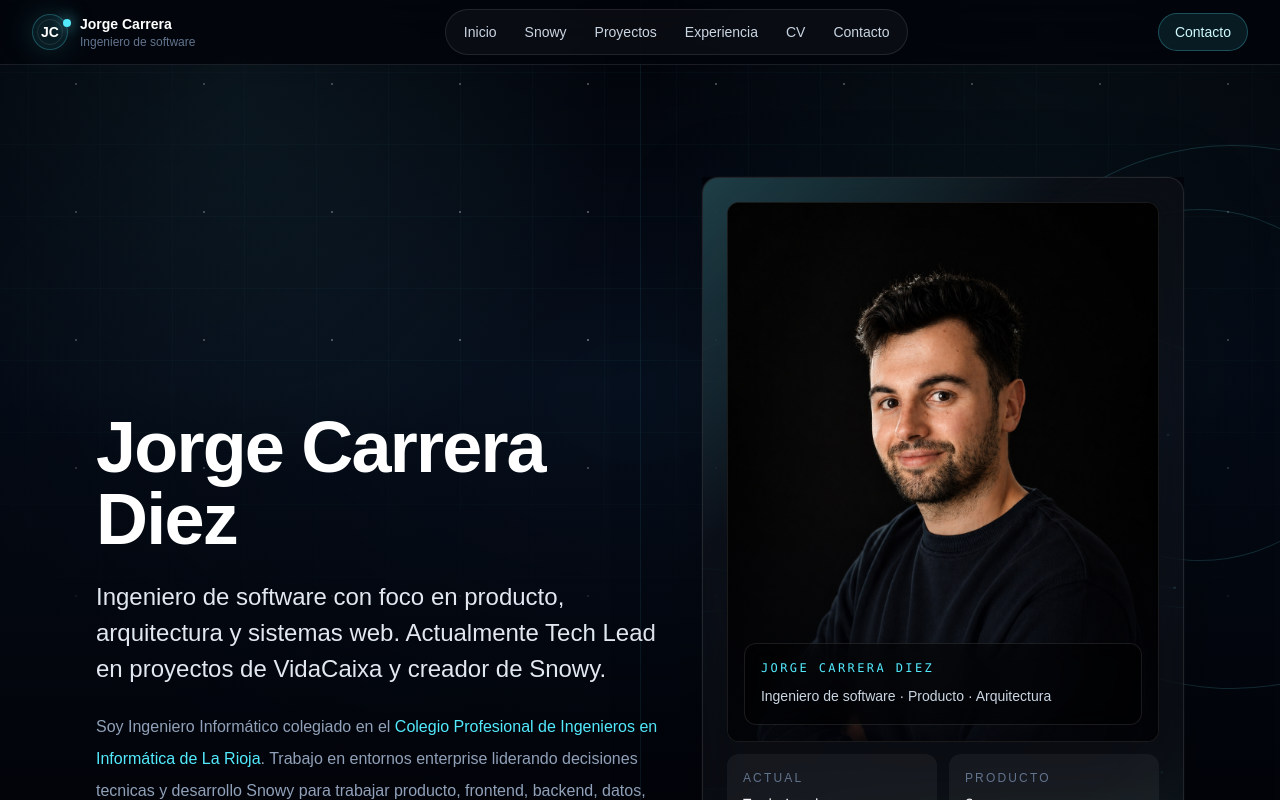
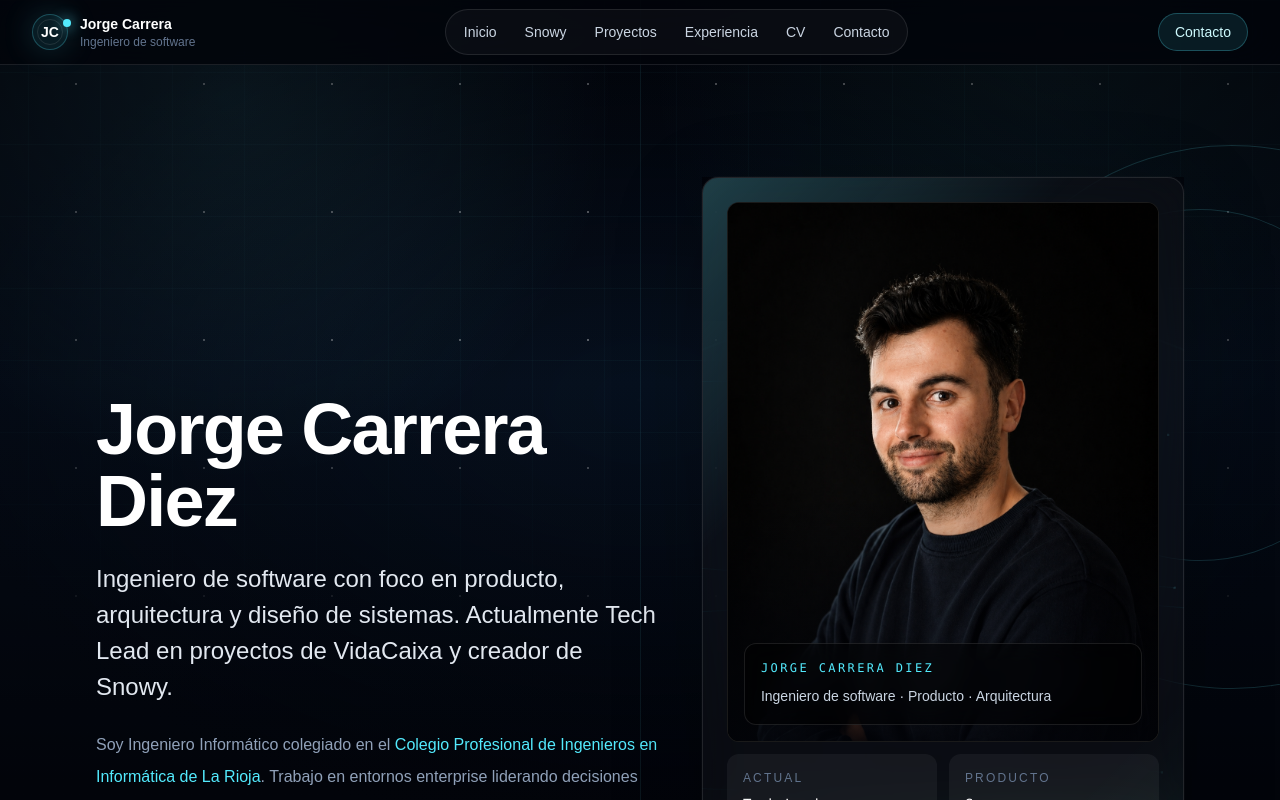
Before and after one commit to jocarrd/jorge-carrera-diez, a Next.js app: page / in a window 1280 px wide. Shown: the top 800 px of the page. Built offline with nearby package versions, Linux system fonts and the light colour scheme.

Commit message:
fix: update positioning to system design

```diff
--- a/src/app/contacto/page.tsx
+++ b/src/app/contacto/page.tsx
@@ -28,7 +28,7 @@ export default function ContactPage() {
             </h1>
             <p className="mt-5 max-w-2xl text-lg leading-8 text-slate-300 sm:mt-6 sm:text-xl sm:leading-9">
               Estoy abierto a oportunidades donde mi perfil pueda aportar en producto,
-              arquitectura, sistemas web o IA aplicada.
+              arquitectura, diseño de sistemas o IA aplicada.
             </p>
             <p className="mt-4 max-w-2xl text-base leading-7 text-slate-400 sm:mt-5 sm:leading-8">
               Si crees que puede encajar, puedes escribirme por correo y lo hablamos.
--- a/src/content/profile.ts
+++ b/src/content/profile.ts
@@ -8,14 +8,14 @@ export const site = {
   college: "Colegio Profesional de Ingenieros en Informática de La Rioja",
   collegeUrl: "https://ingenierosinformaticarioja.com/",
   title:
-    "Ingeniero de software especializado en producto, arquitectura, SEO y sistemas web",
+    "Ingeniero de software especializado en producto, arquitectura, SEO y diseño de sistemas",
   description:
     "Ingeniero Informatico. Lidero arquitectura y nuevas capacidades en proyectos enterprise y construyo Snowy, una plataforma meteorologica propia con Next.js, NestJS, Redis, MySQL y Docker.",
 };
 
 export const profile = {
   headline:
-    "Ingeniero de software con foco en producto, arquitectura y sistemas web. Actualmente Tech Lead en proyectos de VidaCaixa y creador de Snowy.",
+    "Ingeniero de software con foco en producto, arquitectura y diseño de sistemas. Actualmente Tech Lead en proyectos de VidaCaixa y creador de Snowy.",
   summary:
     "Soy Ingeniero Informático colegiado. Trabajo en entornos enterprise liderando decisiones tecnicas y desarrollo Snowy para trabajar producto, frontend, backend, datos, infraestructura, SEO y agentes sobre un sistema real.",
   positioning:
```
